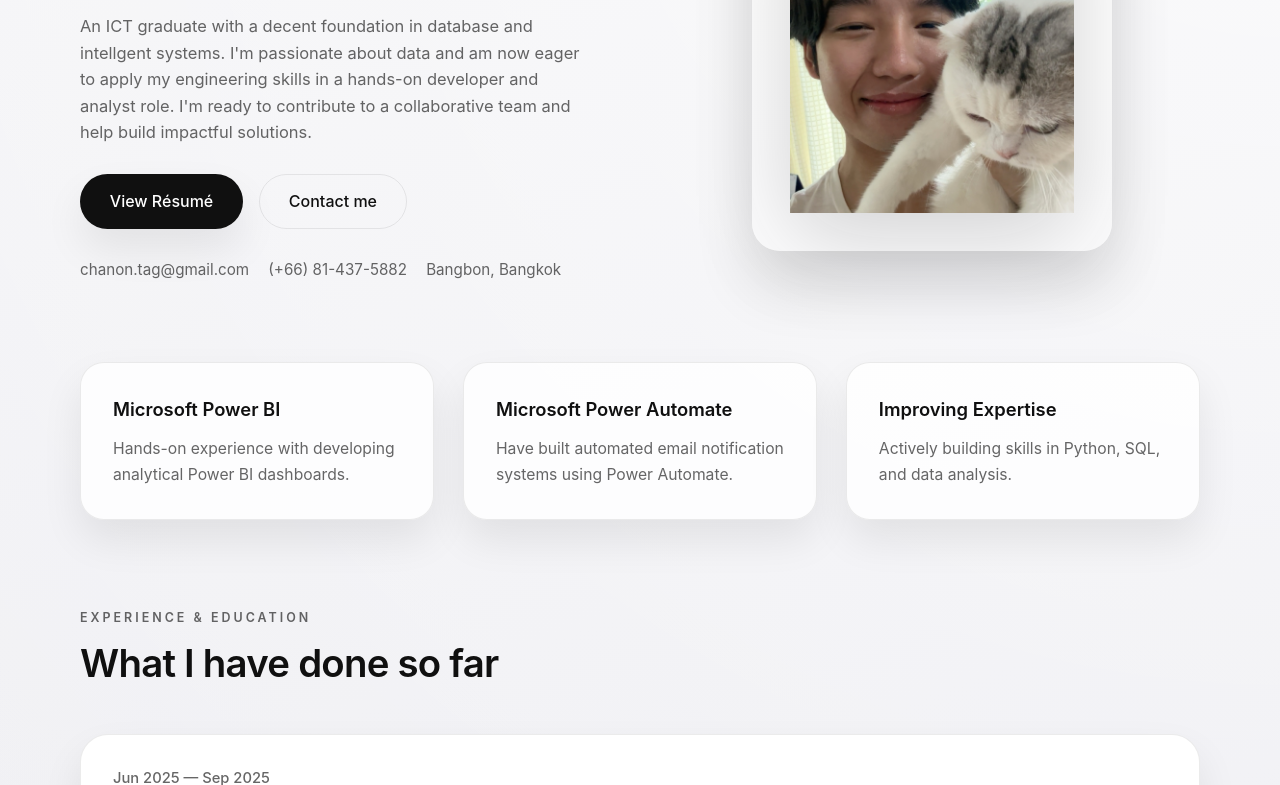
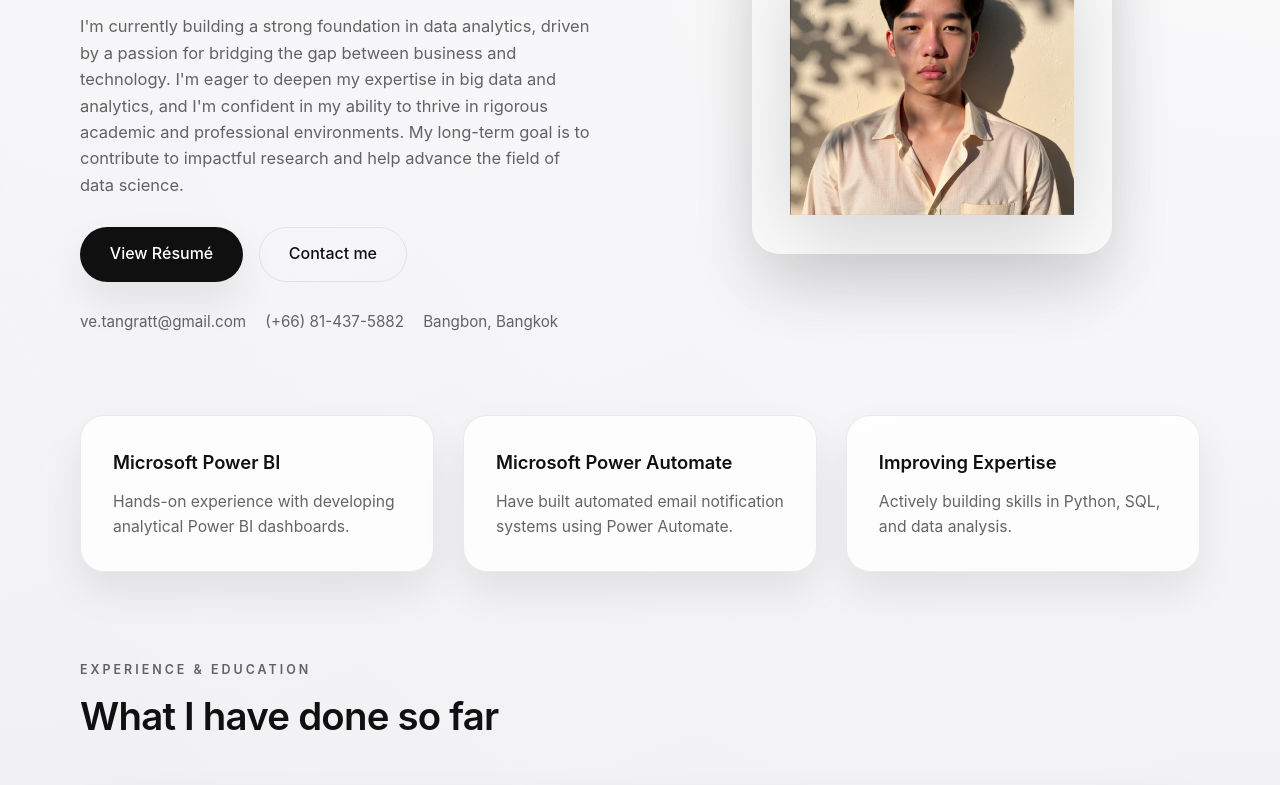
Before and after one commit to chanonxu/My-portfolio, a plain HTML site: page index.html in a window 1280 px wide. Shown: the part 315-1100 px from the top of the page. Drawn offline with Linux system fonts and the light colour scheme.

Commit message:
update 20251021

```diff
--- a/index.html
+++ b/index.html
@@ -7,7 +7,7 @@
     <title>Chanon Portfolio</title>
     <link
       rel="shortcut icon"
-      href="./assets/images/logo.png"
+      href="./assets/images/logo.svg"
       type="image/x-icon"
     />
     <link rel="stylesheet" href="./assets/css/style.css" />
@@ -43,16 +43,17 @@
           <p class="eyebrow">Hello, I'm</p>
           <h1 class="hero-title">Chanon Tangrattanasophon</h1>
           <p class="hero-summary">
-            An ICT graduate with a decent foundation in database and intellgent
-            systems. I'm passionate about data and am now eager to apply my
-            engineering skills in a hands-on developer and analyst role. I'm
-            ready to contribute to a collaborative team and help build impactful
-            solutions.
+            I'm currently building a strong foundation in data analytics, driven
+            by a passion for bridging the gap between business and technology.
+            I'm eager to deepen my expertise in big data and analytics, and I'm
+            confident in my ability to thrive in rigorous academic and
+            professional environments. My long-term goal is to contribute to
+            impactful research and help advance the field of data science.
           </p>
           <div class="hero-actions">
             <a
               class="cta primary"
-              href="https://drive.google.com/file/d/1IYKv2XxWZ9qhmojVW4wgCZCRQkn_nOJi/view?usp=share_link"
+              href="https://drive.google.com/drive/folders/1S_YsDsAQ1O426E6FkIob4peUKgFSxB7T?usp=sharing"
               target="_blank"
               rel="noopener"
               >View Résumé</a
@@ -61,7 +62,7 @@
           </div>
           <ul class="contact-inline">
             <li>
-              <a href="mailto:chanon.tag@gmail.com">chanon.tag@gmail.com</a>
+              <a href="mailto:chanon.tag@gmail.com">ve.tangratt@gmail.com</a>
             </li>
             <li><a href="tel:+66814375882">(+66) 81-437-5882</a></li>
             <li><span>Bangbon, Bangkok</span></li>
@@ -69,7 +70,7 @@
         </div>
         <figure class="hero-visual">
           <img
-            src="./assets/images/me.jpg"
+            src="./assets/images/me.png"
             alt="Portrait of Chanon Tangrattanasophon"
             loading="lazy"
           />
@@ -241,7 +242,7 @@
         <aside class="contact-meta">
           <span class="meta-title">Connect</span>
           <ul>
-            <li><a href="mailto:chanon.tag@gmail.com">Email</a></li>
+            <li><a href="mailto:ve.tangratt@gmail.com">Email</a></li>
             <li>
               <a
                 href="https://www.linkedin.com/in/chanon-tag/"
```
Also changed, not shown: assets/images/logo.png (deleted), assets/images/logo.svg (added), assets/images/me.jpg (deleted), assets/images/me.png (added), assets/images/vewishlabs.png, 2 other files.
